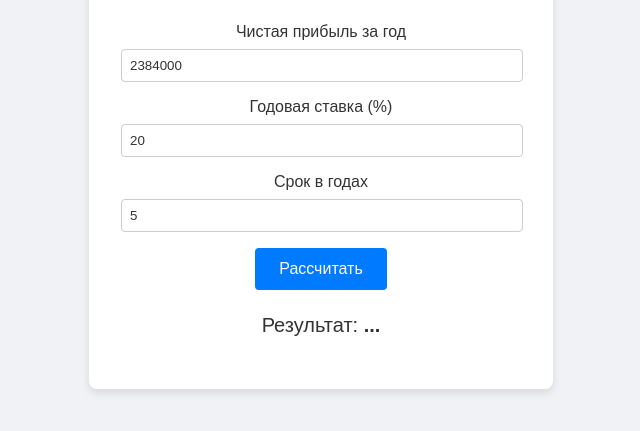
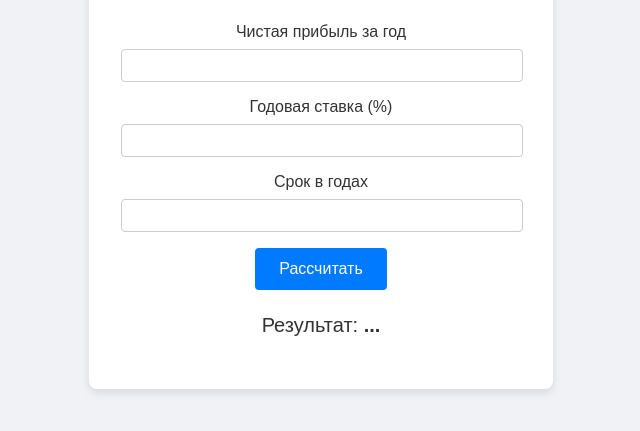
Before and after one commit to Anateon/bank-calculator, a plain HTML site: page index.html in a window 1280 px wide. Shown: the part 251-682 px from the top of the page, without its empty margins (319-959 px from the left). Drawn offline with Linux system fonts and the light colour scheme.

Commit message:
Removed default values

```diff
--- a/index.html
+++ b/index.html
@@ -28,15 +28,15 @@
     <h1>Калькулятор</h1>
     <div class="input-group">
       <label for="net-profit">Чистая прибыль за год</label>
-      <input type="number" id="net-profit" name="net-profit" min="1" value="2384000" />
+      <input type="number" id="net-profit" name="net-profit" min="1" />
     </div>
     <div class="input-group">
       <label for="annual-rate">Годовая ставка (%)</label>
-      <input type="number" id="annual-rate" name="annual-rate" min="0" step="0.01" value="20" />
+      <input type="number" id="annual-rate" name="annual-rate" min="0" step="0.01" />
     </div>
     <div class="input-group">
       <label for="period-in-years">Срок в годах</label>
-      <input type="number" id="period-in-years" name="period-in-years" min="1" value="5" />
+      <input type="number" id="period-in-years" name="period-in-years" min="1" >
     </div>
 
     <button type="button" id="button">Рассчитать</button>
```
